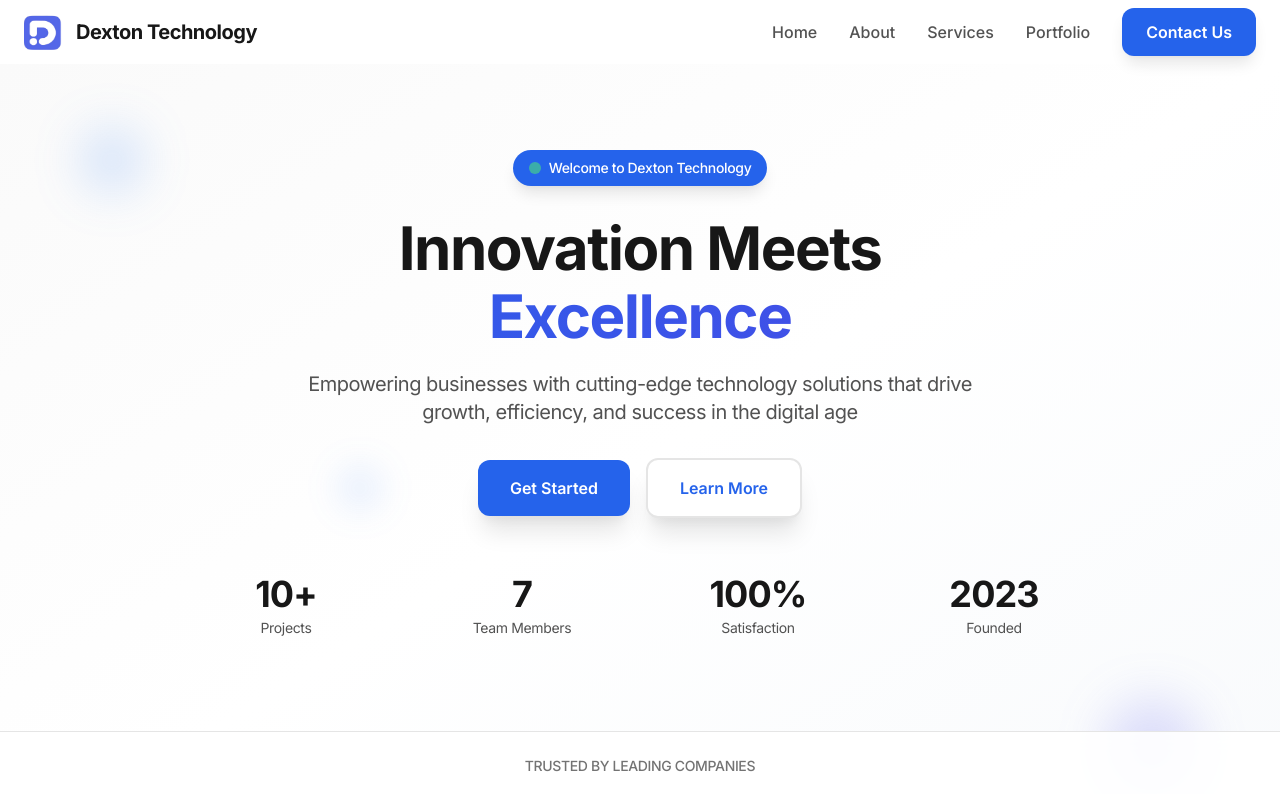
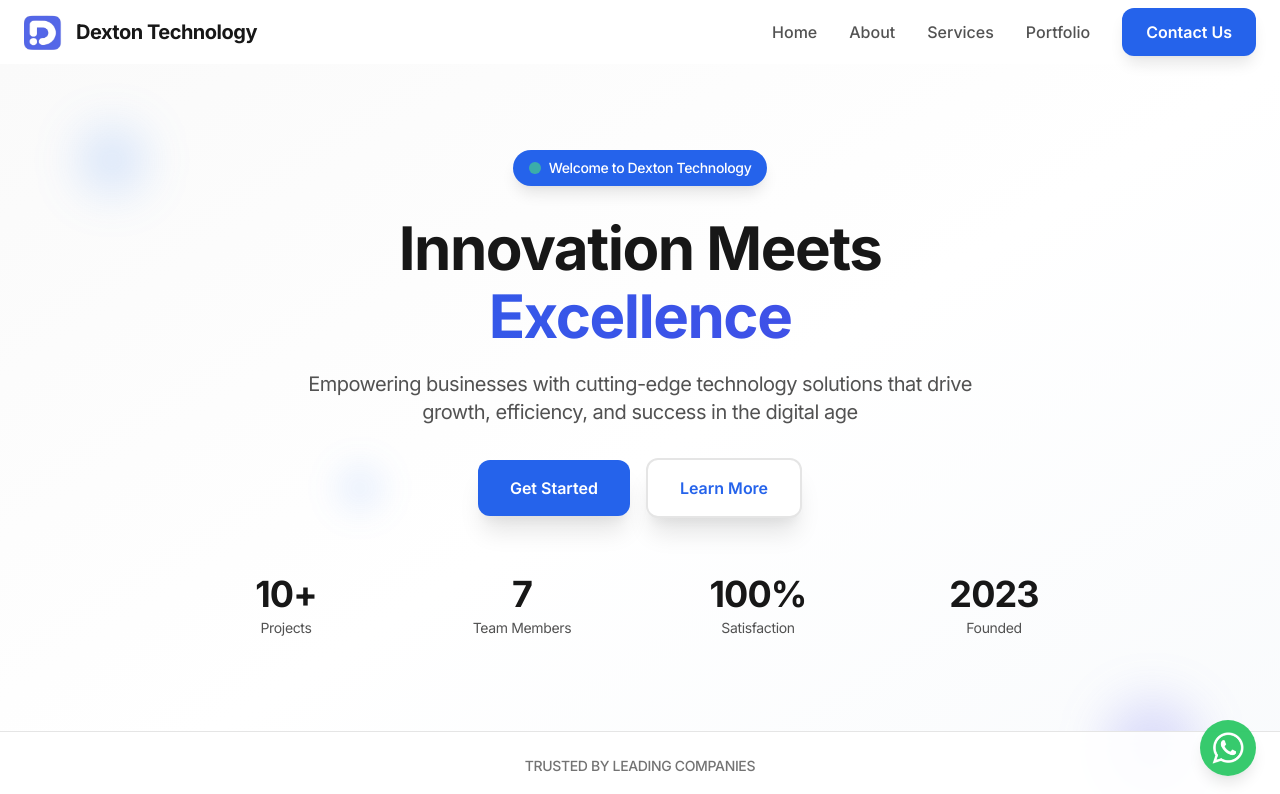
Before and after one commit to dextontechnology-del/dexton-web, a React (Create React App) app: page / in a window 1280 px wide. Shown: the top 794 px of the page. Built offline with nearby package versions, Linux system fonts and the light colour scheme.

Commit message:
whatsapp button added

```diff
--- a/src/components/Footer.jsx
+++ b/src/components/Footer.jsx
@@ -1,19 +1,7 @@
-import React from 'react';
 import { motion } from 'framer-motion';
-import {
-  Mail,
-  Phone,
-  MapPin,
-  Instagram,
-  Linkedin,
-  Twitter,
-  Facebook,
-  ArrowRight,
-  Send,
-  Lock,
-  FileText
-} from 'lucide-react';
+import { Mail, Phone, MapPin, Instagram, Linkedin, Twitter, Facebook, ArrowRight, Send, Lock, FileText } from 'lucide-react';
 import Logo from '../assets/dexton-logo-png.png';
+import WhatsappLogo from '../assets/whatsapp_logo.png';
 
 export default function Footer() {
   const quickLinks = [
@@ -277,6 +265,11 @@ export default function Footer() {
           </div>
         </motion.div>
       </div>
+      <div className="fixed bottom-6 right-6 md:w-14 md:h-14 w-12 h-12 bg-green-500 hover:bg-green-600 rounded-full shadow-lg hover:shadow-xl transition-all duration-300 hover:scale-110 flex items-center justify-center backdrop-blur-xl bg-opacity-90 z-50">
+        <a href="https://wa.me/917621060510" target="_blank" rel="noopener noreferrer">
+          <img src={WhatsappLogo} alt="WhatsApp" className="w-8 h-8 object-contain filter brightness-0 invert" />
+        </a>
+      </div>
     </footer>
   );
 }
--- a/src/components/about.jsx
+++ b/src/components/about.jsx
@@ -44,7 +44,7 @@ export default function About() {
   ];
 
   return (
-    <section className="py-20 bg-white">
+    <section className="py-20 bg-white overflow-hidden">
       <div className="container mx-auto px-6">
         {/* Header */}
         <motion.div
```
Also changed, not shown: src/assets/whatsapp_logo.png (added).
